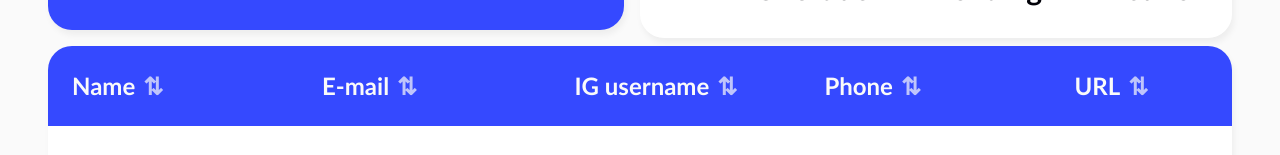
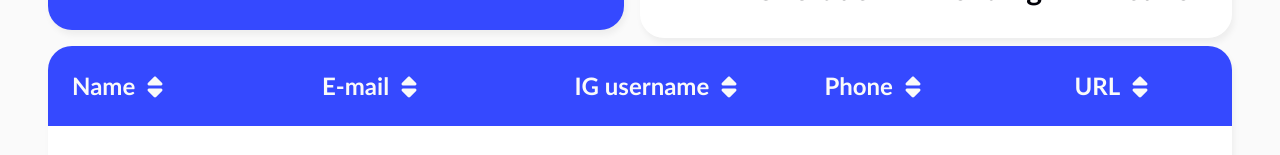
Before and after one commit to daniel-kadlec/Sway, a Next.js app: page /table in a window 1280 px wide. Shown: the part 234-389 px from the top of the page. Built offline with nearby package versions, Linux system fonts and the light colour scheme.

Commit message:
Feat: Add sorting icons to table header

```diff
--- a/app/table/page.tsx
+++ b/app/table/page.tsx
@@ -1,5 +1,10 @@
 'use client';
 import {useModal} from "@/app/Context/ModalContext";
+
+import { FaSort } from "react-icons/fa6";
+import { FaSortUp } from "react-icons/fa";
+import { FaSortDown } from "react-icons/fa6";
+
 
 export default function Table() {
     const { openModal } = useModal();
@@ -27,10 +32,10 @@ export default function Table() {
                 <tr>
                     {columns.map((col) => (
                         <th key={col} className="table-cell font-bold whitespace-nowrap">
-                            <div className="flex items-center gap-2 cursor-pointer">
+                            <span className="flex items-center gap-2 cursor-pointer">
                                 {col}
-                                <span className="opacity-70">⇅</span>
-                            </div>
+                                <FaSort className="size-6 mt-0.5"/>
+                            </span>
                         </th>
                     ))}
                 </tr>
```
